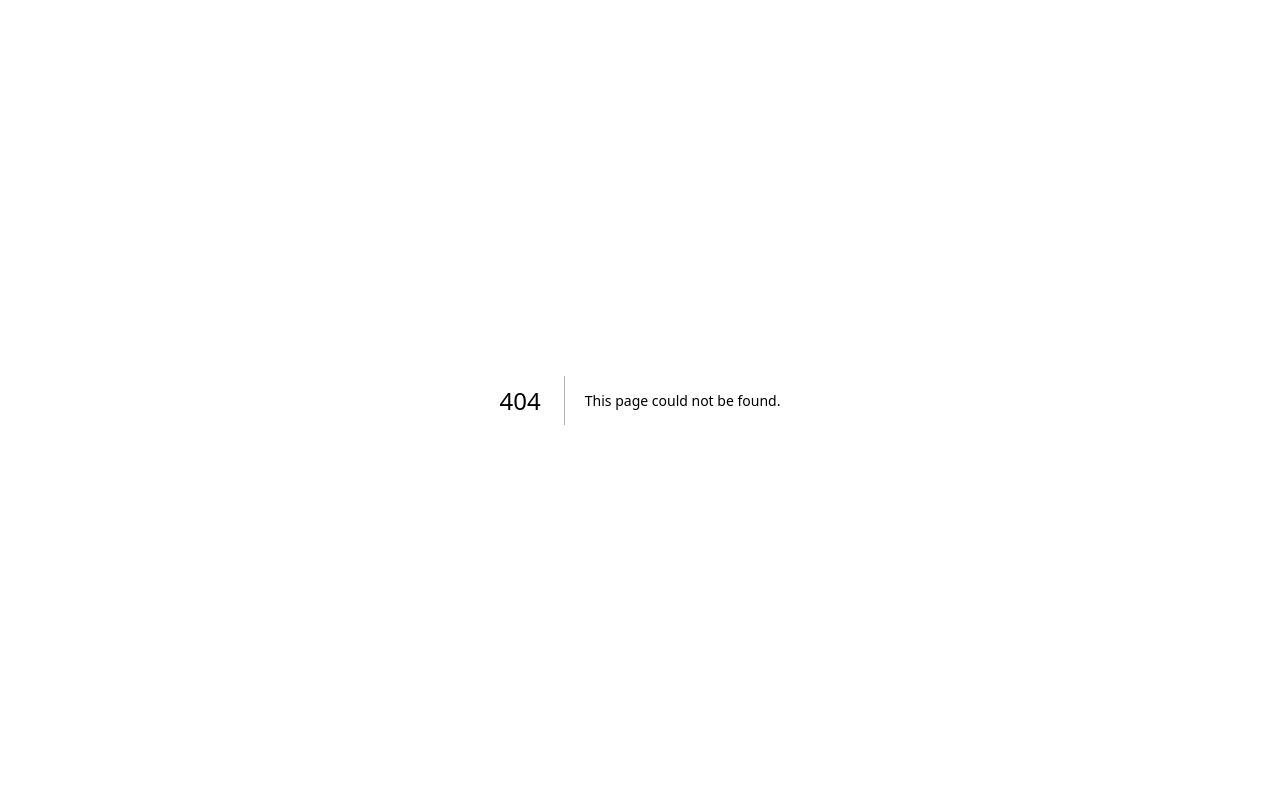
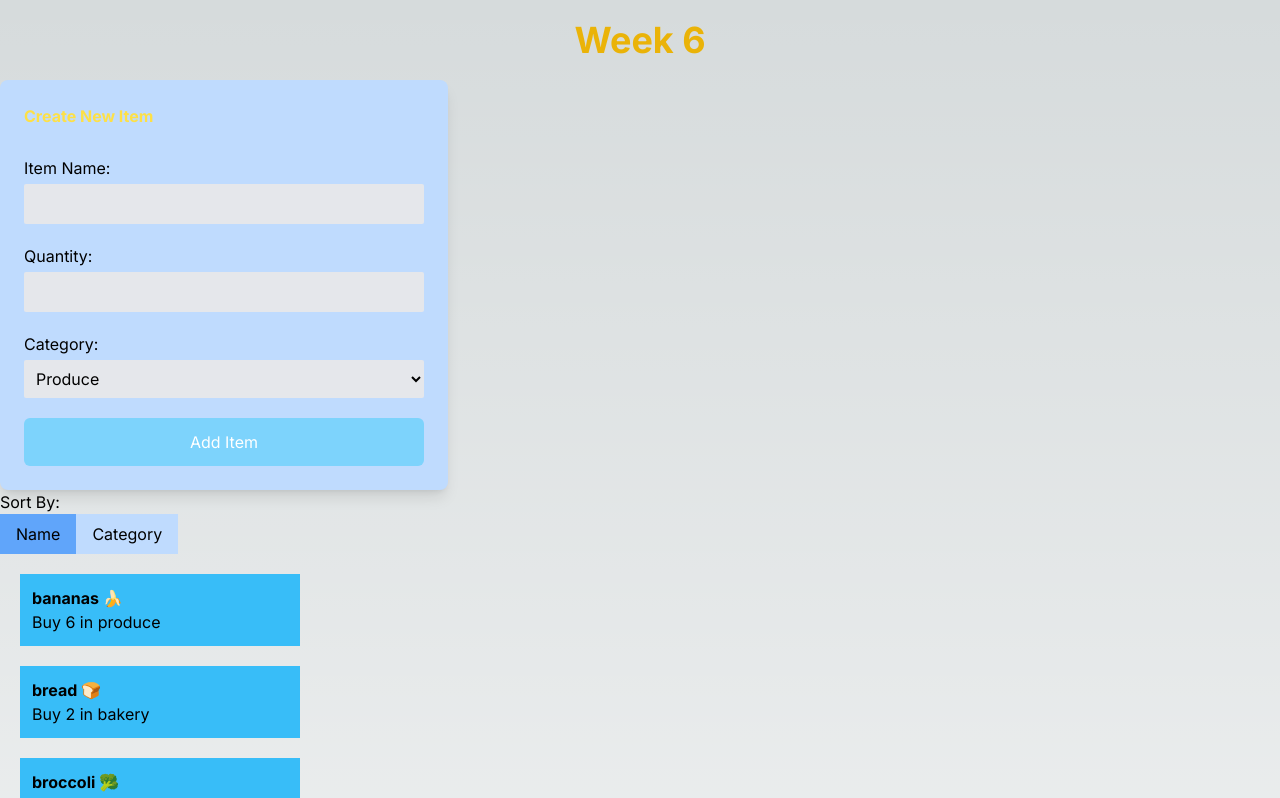
Before and after one commit to Kyle-Castillo/cprg306-assignments, a Next.js app: page /week7 in a window 1280 px wide. Before the commit this address had no page. Shown: the top 798 px of the page. Built offline with nearby package versions, Linux system fonts and the light colour scheme.

Commit message:
added week7

```diff
--- /dev/null
+++ b/app/week7/item-list.js
@@ -0,0 +1,49 @@
+"use client";
+
+import { useState } from "react";
+import Items from "./item";
+
+export default function ItemList({ items }) {
+    const [sortBy, setSortBy] = useState("name");
+
+    items = items.sort((a,b) => {
+        if (sortBy === "name") {
+            return a.name.localeCompare(b.name);
+        } else if (sortBy === "category") {
+            return a.category.localeCompare(b.category);
+        }
+    })
+
+
+   const handleSortByChange = (newSortPreference) => {
+    setSortBy(newSortPreference);
+   }
+
+   return (
+    <div>
+        <div>
+            <h3>
+                Sort By:
+            </h3>
+            <button
+                onClick={() => handleSortByChange("name")}
+                className={`px-4 py-2 ${sortBy === "name" ? "bg-blue-400" : "bg-blue-200"} active:bg-blue-500 focus:outline-none focus:ring focus:ring-blue-300`}
+            >
+                Name
+            </button>
+            <button
+                onClick={() => handleSortByChange("category")}
+                className={`px-4 py-2 ${sortBy === "name" ? "bg-blue-200" : "bg-blue-400"} active:bg-blue-500 focus:outline-none focus:ring focus:ring-blue-300`}
+            >
+              Category
+            </button>
+        </div>
+        <div>
+            {items.map((items) => (
+                <Items items={items} key={items.id} />
+            ))}
+        </div>
+
+    </div>
+   );
+}
--- /dev/null
+++ b/app/week7/item.js
@@ -0,0 +1,9 @@
+export default function Items( { items }) {
+    //Outputs items from Item list
+    return (
+        <div className="border-spacing-0 m-5 bg-sky-400 w-[280px] p-3">
+            <h1 className="text-4x1 font-bold">{items.name}</h1>
+            <p>Buy {items.quantity} in {items.category}</p>
+        </div>
+    );
+}
--- /dev/null
+++ b/app/week7/items.json
@@ -0,0 +1,74 @@
+[
+    {
+      "id": "1h2GJKH12gkHG31h1H",
+      "name": "milk, 4 L 🥛",
+      "quantity": 1,
+      "category": "dairy"
+    },
+    {
+      "id": "2KJH3k2j3H1k2J3K1H",
+      "name": "bread 🍞",
+      "quantity": 2,
+      "category": "bakery"
+    },
+    {
+      "id": "3h2KJH3k2j3H1k2J3",
+      "name": "eggs, dozen 🥚",
+      "quantity": 2,
+      "category": "dairy"
+    },
+    {
+      "id": "4k2J3K1H2GJKH12gk",
+      "name": "bananas 🍌",
+      "quantity": 6,
+      "category": "produce"
+    },
+    {
+      "id": "5H1h1H2KJH3k2j3H",
+      "name": "broccoli 🥦",
+      "quantity": 3,
+      "category": "produce"
+    },
+    {
+      "id": "6H1k2J3K1H2GJKH1",
+      "name": "chicken breasts, 1 kg 🍗",
+      "quantity": 1,
+      "category": "meat"
+    },
+    {
+      "id": "7gkHG31h1H2KJH3k",
+      "name": "pasta sauce 🍝",
+      "quantity": 3,
+      "category": "canned goods"
+    },
+    {
+      "id": "8j3H1k2J3K1H2GJK",
+      "name": "spaghetti, 454 g 🍝",
+      "quantity": 2,
+      "category": "dry goods"
+    },
+    {
+      "id": "9H12gkHG31h1H2KJ",
+      "name": "toilet paper, 12 pack 🧻",
+      "quantity": 1,
+      "category": "household"
+    },
+    {
+      "id": "10H3k2j3H1k2J3K1",
+      "name": "paper towels, 6 pack",
+      "quantity": 1,
+      "category": "household"
+    },
+    {
+      "id": "11k2J3K1H2GJKH12",
+      "name": "dish soap 🍽️",
+      "quantity": 1,
+      "category": "household"
+    },
+    {
+      "id": "12GJKH12gkHG31h1",
+      "name": "hand soap 🧼",
+      "quantity": 4,
+      "category": "household"
+    }
+  ]
--- /dev/null
+++ b/app/week7/new-item.js
@@ -0,0 +1,102 @@
+"use client";
+
+import { useState } from "react";
+
+export default function NewItem({ onAddItem }) {
+  const [name, setName] = useState("");
+  const [quantity, setQuantity] = useState("");
+  const [category, setCategory] = useState("");
+
+  const handleSubmit = (item) => {
+    item.preventDefault();
+
+    const newItem = {
+      name,
+      quantity,
+      category,
+    };
+    console.log(newItem);
+
+    onAddItem(newItem);
+
+    setName("");
+    setQuantity("1");
+    setCategory("produce");
+  };
+
+  const handleNameChange = (item) => {
+    setName(item.target.value);
+  };
+
+  const handleQuantityChange = (item) => {
+    setQuantity(item.target.value);
+  };
+
+  const handleCategoryChange = (item) => {
+    setCategory(item.target.value);
+  };
+
+  return (
+    <main>
+      <div className="w-full max-w-md bg-blue-200 p-6 rounded-lg shadow-lg">
+        <h1 className="text-2x1 text-yellow-300 font-bold mb-7">
+          Create New Item
+        </h1>
+        <form onSubmit={handleSubmit}>
+          <label className="block mb-5">
+            <span className="text-black">Item Name:</span>
+            <input
+              required
+              onChange={handleNameChange}
+              value={name}
+              className="mt-1 p-2 block w-full rounded-sm text-black bg-gray-200 focus:bg-white"
+            />
+          </label>
+
+          <label className="block mb-5">
+            <span className="text-black">Quantity:</span>
+            <input
+              type="number"
+              min="1"
+              max="99"
+              required
+              onChange={handleQuantityChange}
+              value={quantity}
+              className="mt-1 p-2 block w-full rounded-sm text-black bg-gray-200 focus:bg-white"
+            />
+          </label>
+
+          <label className="block mb-5">
+            <span className="text-black">Category:</span>
+            <select
+              onChange={handleCategoryChange}
+              value={category}
+              className="mt-1 p-2 block w-full rounded-sm text-black bg-gray-200 focus:bg-white"
+            >
+              <option value="produce" selected="">
+                Produce
+              </option>
+              <option value="dairy">Dairy</option>
+              <option value="bakery">Bakery</option>
+              <option value="meat">Meat</option>
+              <option value="frozen foods">Frozen Foods</option>
+              <option value="canned goods">Canned Foods</option>
+              <option value="dry goods">Dry goods</option>
+              <option value="beverages">Beverages</option>
+              <option value="snacks">Snacks</option>
+              <option value="household">Household</option>
+              <option value="other">Other</option>
+            </select>
+          </label>
+
+          <button
+            type="submit"
+            className="w-full py-3 px-6 bg-sky-300 hover:bg-sky-600 rounded-md text-white"
+          >
+            Add Item
+          </button>
+        </form>
+      </div>
+    </main>
+  );
+}
--- /dev/null
+++ b/app/week7/page.js
@@ -0,0 +1,28 @@
+"use client";
+
+import { useState } from "react";
+import ItemList from "./item-list";
+import NewItem from "./new-item";
+import itemsData from "./items.json";
+
+export default function Page(){
+    const [items, setItems] = useState(
+        itemsData.map((item) => ({
+            ...item
+        })));
+
+    const handleAddItem = (item) => {
+        setItems([...items, item]);
+    };
+    return (
+        <main>
+            <h1 className="text-4xl font-bold m-5 text-center text-yellow-500">
+                Week 6
+            </h1>
+                <NewItem
+                    onAddItem={handleAddItem}
+                />
+            <ItemList items={items}/>
+        </main>
+    );
+}
```
Also changed, not shown: app/week7/meal-ideas.js (added).
